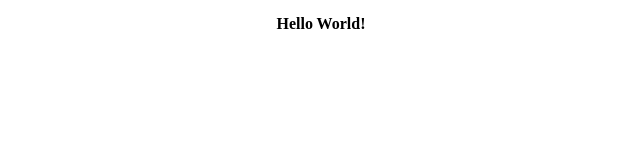
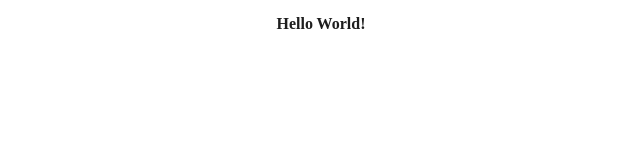
Before and after one commit to dylan-as/GIT337, a plain HTML site: page index.html in a window 1280 px wide. Shown: the full height of the page, 319-959 px from the left. Drawn offline with Linux system fonts and the light colour scheme.

Commit message:
font color

```diff
--- a/styles.css
+++ b/styles.css
@@ -52,4 +52,5 @@
     font-weight:bold;
     margin: 1em;
     text-align: center;
+    color: #1e1e1e;
 }
```
